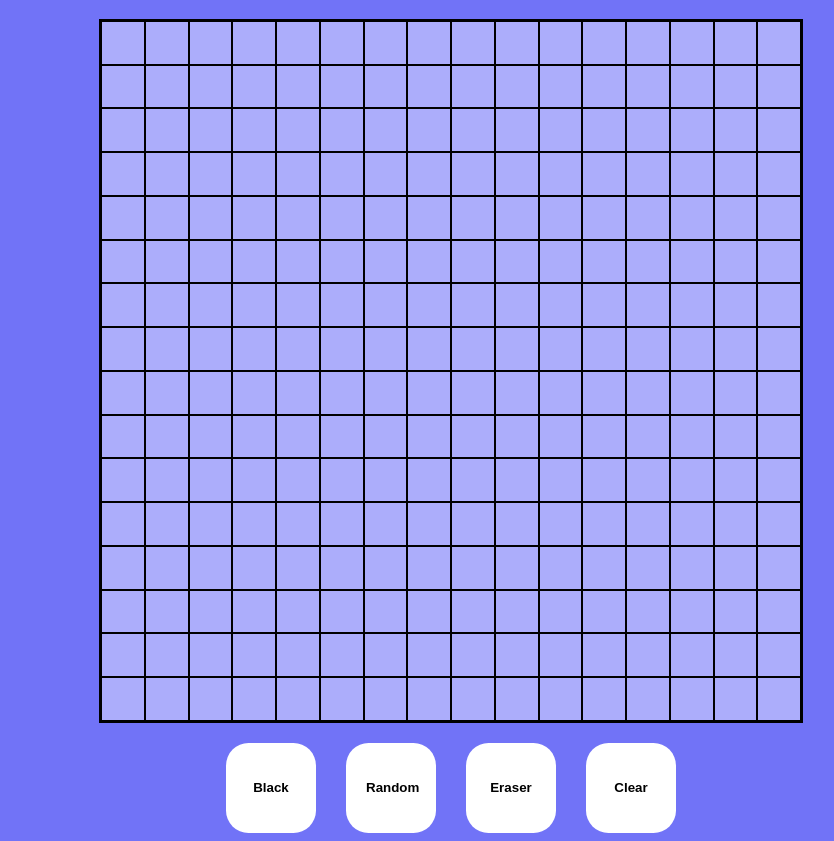
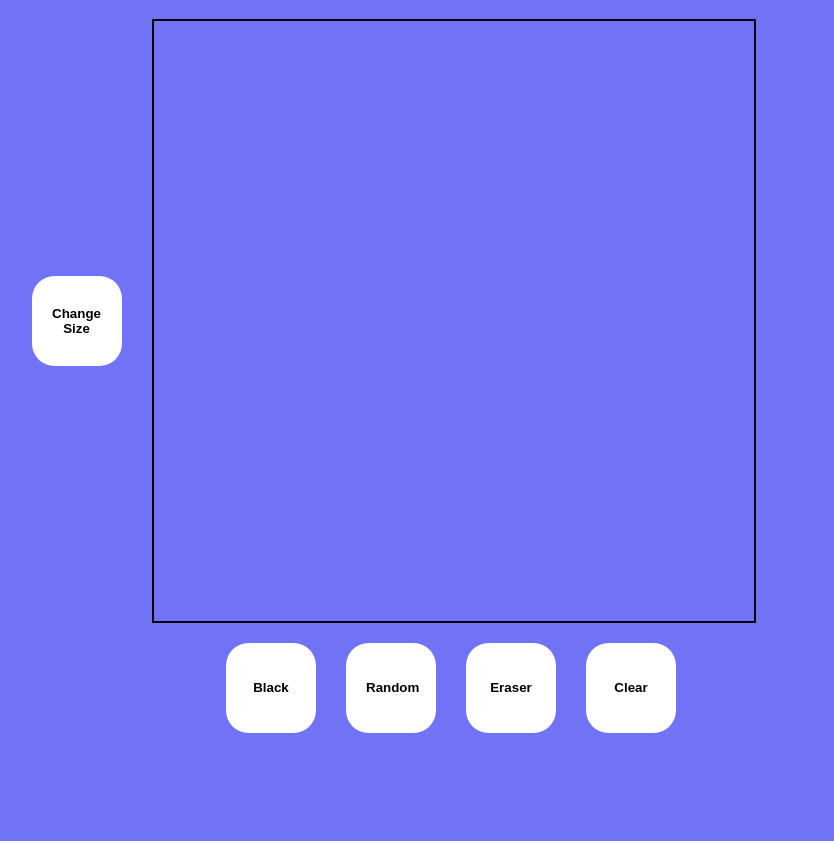
Before and after one commit to Ihadhands/etch-a-sketch, a plain HTML site: page index.html in a window 1280 px wide. Shown: the part 69-910 px from the top of the page, without its empty margins (189-1023 px from the left). After the commit the page ends 810 px from the top, so only its background shows below. Drawn offline with Linux system fonts and the light colour scheme.

Commit message:
Edit code in javaScript, Add design and layout
Edited code in Script to add a user input, formated old code
for legibitilty. Added design to button and formated layout.

```diff
--- a/index.html
+++ b/index.html
@@ -12,10 +12,12 @@
 
     <h1>Etch-A-Sketch</h1>
 
-    <div id="container">
+    <div class='grid-size'>
+        <button id="size" class="button">Change Size</button>
+        <div id="container">
 
+        </div>
     </div>
-
     <div class="options">
         <button id='black' class='button change-black'>Black</button>
         <button id='random-rgba' class='button change-random'>Random</button>
--- a/script/script.js
+++ b/script/script.js
@@ -7,17 +7,42 @@ const buttonRandom = document.getElementById('random-rgba');
 const buttonBlack = document.getElementById('black');
 const erase = document.getElementById('eraser');
 const clear = document.getElementById('clear');
+const gridButton = document.getElementById('size')
 
-function makeGrid (rows, cols) {
-    container.style.setProperty('--rows', rows);
-    container.style.setProperty('--cols', cols);
-    for (let i = 0; i < (rows * cols); i++) {
+
+makeGrid(16);
+gridSize(16,16);
+
+
+function makeGrid (size) {
+    for (let i = 0; i < (size * size); i++) {
         let grid = document.createElement('div');
         container.appendChild(grid).className = 'grid';
     };
+}
+
+
+function gridSize (rows, cols) {
+    container.style.setProperty('--rows', rows);
+    container.style.setProperty('--cols', cols);
+}
+
+function changeSize() {
+    let num = prompt('Choose a number between 0 - 100');
+    console.log(num);
+    gridSize(num, num);
+    makeGrid(num);
+    clearGrid();
+
+}
+
+function clearGrid {
+    while (container.firstChild) {
+        container.removeChild(container.firstChild);
     };
+}
 
-makeGrid(16, 16);
+gridButton.addEventListener('click', changeSize);
 
 buttonBlack.addEventListener('click', function () {
     for (let i = 0; i < gridColor.length; i++) {
--- a/styles.css
+++ b/styles.css
@@ -26,20 +26,29 @@ h1 {
     margin-top: 20px;
 }
 
+.grid-size {
+    display: flex;
+    flex-flow: row nowrap;
+    justify-content: center;
+    gap: 10px;
+    margin-right: 115px;
+}
 
 #container {
     display: grid;
-    width: 700px;
-    height: 700px;
+    width: 600px;
+    height: 600px;
     border: 2px solid black;
-    grid-template-columns: repeat(var(--cols), 1fr);
+    grid-template-columns: repeat(var(--cols),minmax(0, 1fr));
     grid-template-rows: repeat(var(--rows), 1fr);
+
 }
 
 .grid {
-    padding: 1em;
+    /*padding: 1em;*/
     border: 1px solid black;
-    background-color: rgba(255, 255, 255, 0.411);
+    background-color: rgb(255, 255, 255);
+    min-width: 0;
 }
 
 .button {
@@ -57,6 +66,12 @@ h1 {
     box-shadow: 0 12px 16px 0 rgba(0, 0, 0, 0.445),0 17px 50px 0 rgba(0, 0, 0, 0.329);
     transform: scale(1.15);
 }
+
+#size {
+    align-self: center;
+    margin-right: 20px;
+}
+
 .button.change-eraser:hover {
     background-color: grey;
     color: white;
```
Lines whose indentation alone changed are shown as unchanged.
